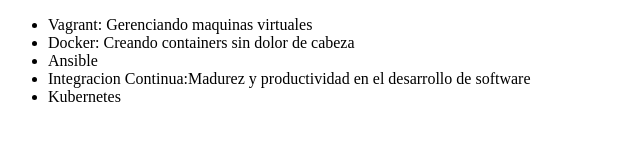
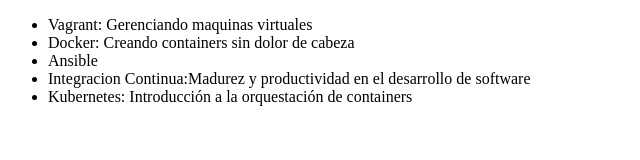
Before and after one commit to Carlos180189/alura-git1, a plain HTML site: page index.html in a window 1280 px wide. Shown: the whole page, without its empty margins (0-640 px from the left). Drawn offline with Linux system fonts and the light colour scheme.

Commit message:
Modificando el nombre del curso de kubernetes

```diff
--- a/index.html
+++ b/index.html
@@ -10,7 +10,7 @@
          <li> Docker: Creando containers sin dolor de cabeza </li>
          <li> Ansible </li>
          <li> Integracion Continua:Madurez y productividad en el desarrollo de software </li>
-         <li>Kubernetes</li>
+         <li>Kubernetes: Introducción a la orquestación de containers</li>
      </ul>
 </body>
 </html>
```
